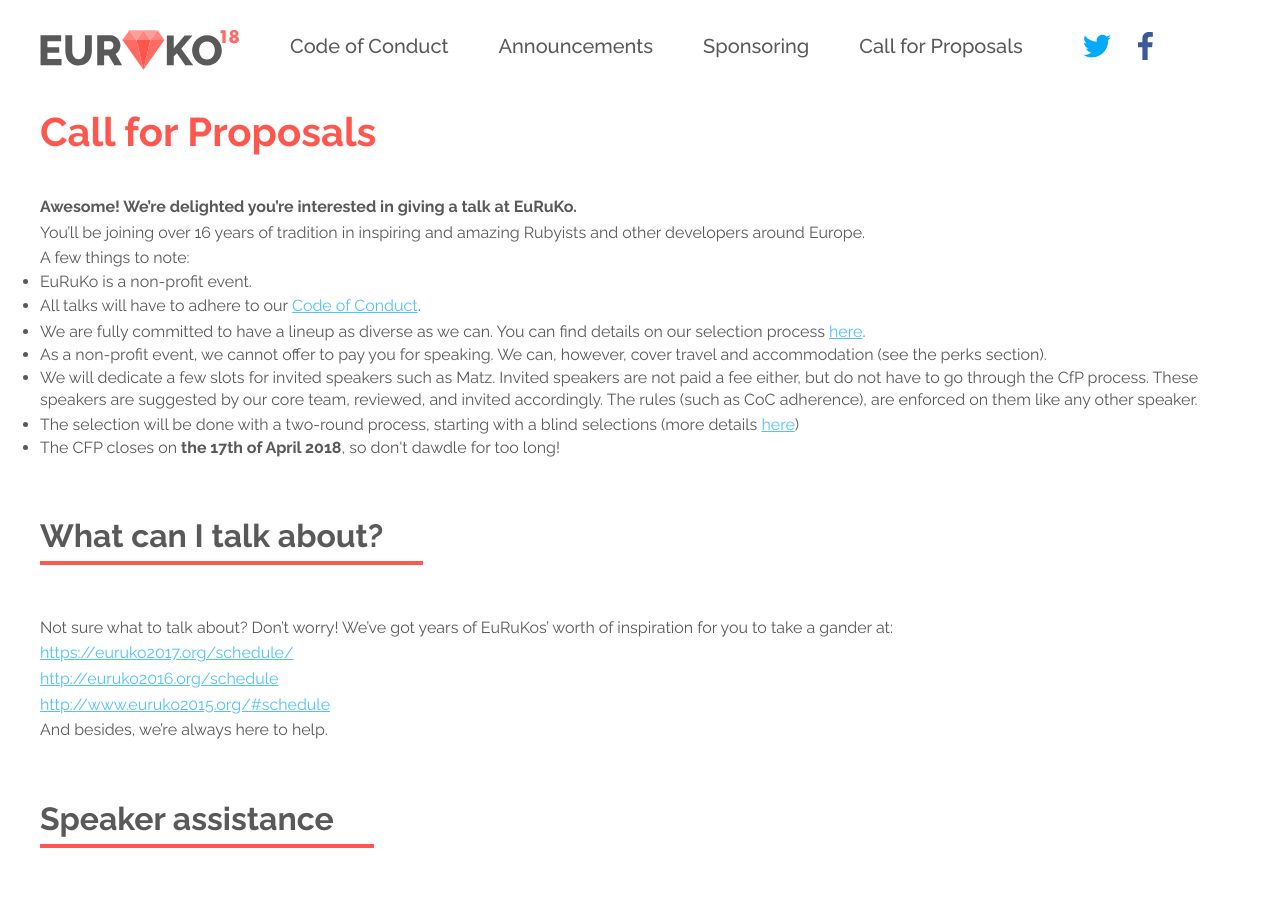
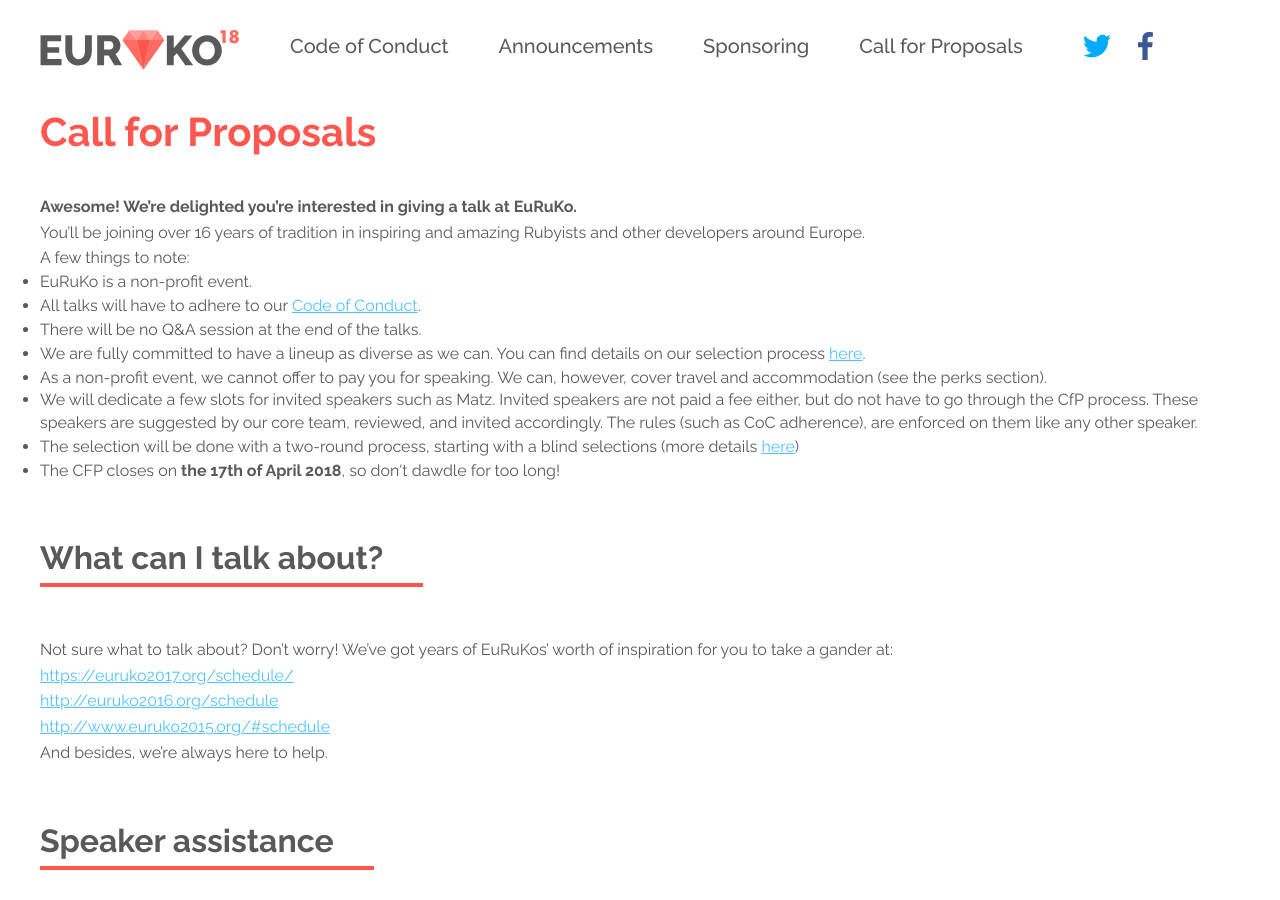
Before and after one commit to euruko/euruko2018.github.io, a Jekyll site: the page built from cfp.html, in a window 1280 px wide and 900 px high. Built offline with Jekyll 4.4.1, drawn with Linux system fonts in a browser that asks for light colours.

Commit message:
Add line about no Q&A to CFP page

```diff
--- a/cfp.html
+++ b/cfp.html
@@ -18,6 +18,7 @@
             <ul>
                 <li>EuRuKo is a non-profit event.</li>
                 <li>All talks will have to adhere to our <a href="/coc">Code of Conduct</a>.</li>
+                <li>There will be no Q&A session at the end of the talks.</li>
                 <li>We are fully committed to have a lineup as diverse as we can. You can find details on our selection process <a href="http://cfp.euruko2018.org/events/euruko2018">here</a>.</li>
                 <li>As a non-profit event, we cannot offer to pay you for speaking. We can, however, cover travel and accommodation (see the perks section).</li>
                 <li>We will dedicate a few slots for invited speakers such as Matz. Invited speakers are not paid a fee either, but do not have to go through the CfP process. These speakers are suggested by our core team, reviewed, and invited accordingly. The rules (such as CoC adherence), are enforced on them like any other speaker.</li>
```
